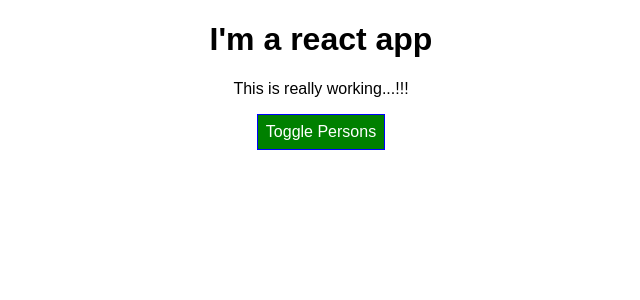
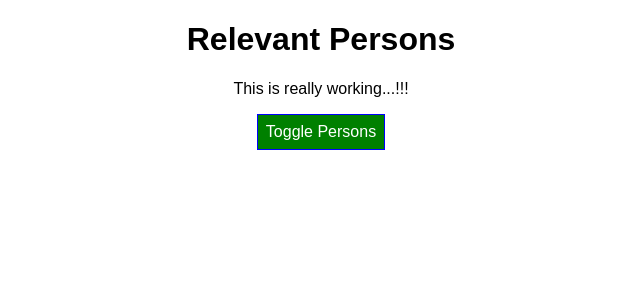
Before and after one commit to ajbaheti/PracticeReactApp, a React app: page / in a window 1280 px wide. Shown: the top 300 px of the page, without its empty margins (319-959 px from the left). Built offline with nearby package versions, Linux system fonts and the light colour scheme.

Commit message:
code restructured

```diff
--- a/src/App.css
+++ b/src/components/Cockpit/Cockpit.css
@@ -1,8 +1,4 @@
-.App {
-    text-align: center;
-}
-
-.App button {
+.Cockpit button {
     background-color: green;
     color: white;
     font: inherit;
@@ -12,16 +8,16 @@
     outline: none;
 }
 
-.App button:hover{
+.Cockpit button:hover{
     background-color: lightgreen;
     color: black;
 }
 
-.App button.Red {
+.Cockpit button.Red {
     background-color: red;
 }
 
-.App button.Red:hover {
+.Cockpit button.Red:hover {
     background-color: salmon;
     color: white;
 }
--- /dev/null
+++ b/src/components/Cockpit/Cockpit.js
@@ -0,0 +1,30 @@
+import React from 'react';
+import classes from './Cockpit.css';
+
+const Cockpit = (props) => {
+    let btnClass = '';
+    if(props.showPersons){
+        btnClass = classes.Red;
+    }
+
+    const assignedClasses = [];
+    if(props.persons.length <= 2){
+        assignedClasses.push(classes.red);
+    }
+
+    if(props.persons.length <= 1){
+        assignedClasses.push(classes.bold);
+    }
+
+    return (
+        <div className={classes.Cockpit}>
+            <h1> {props.appTitle} </h1>
+            <p className={assignedClasses.join(' ')}>This is really working...!!!</p>
+            <button
+                className={btnClass}
+                onClick={props.clicked}>Toggle Persons</button>
+        </div>
+    );
+};
+
+export default Cockpit;
--- /dev/null
+++ b/src/components/Persons/Persons.js
@@ -0,0 +1,13 @@
+import React from 'react';
+import Person from './Person/Person';
+
+const persons = (props) => props.persons.map((person,index) => {
+        return <Person
+            click={() => props.clicked(index)}
+            name={person.name}
+            age={person.age}
+            key={person.id}
+            changed={(event) => props.changed(event, person.id)} />
+    });
+
+export default persons;
--- /dev/null
+++ b/src/containers/App.css
@@ -0,0 +1,3 @@
+.App {
+    text-align: center;
+}
--- a/src/App.js
+++ b/src/containers/App.js
@@ -1,5 +1,6 @@
 import React, { Component } from 'react';
-import Person from './Person/Person';
+import Persons from '../components/Persons/Persons';
+import Cockpit from '../components/Cockpit/Cockpit';
 import classes from './App.css';
 
 class App extends Component {
@@ -43,42 +44,22 @@
     };
 
     render() {
-
         let persons = null;
-        let btnClass= '';
 
         if (this.state.showPersons) {
-            persons = (
-                <div>
-                    {this.state.persons.map((person,index) => {
-                        return <Person
-                            click={() => this.deletePersonHandler(index)}
-                            name={person.name}
-                            age={person.age}
-                            key={person.id}
-                            changed={(event) => this.nameChangeHandler(event, person.id)} />
-                    })}
-                </div>
-            );
-            btnClass = classes.Red;
-        }
-
-        const assignedClasses = [];
-        if(this.state.persons.length <= 2){
-            assignedClasses.push(classes.red);
-        }
-
-        if(this.state.persons.length <= 1){
-            assignedClasses.push(classes.bold);
+            persons = <Persons
+                persons={this.state.persons}
+                clicked={this.deletePersonHandler}
+                changed={this.nameChangeHandler} />;
         }
 
         return (
             <div className={classes.App}>
-                <h1> I'm a react app</h1>
-                <p className={assignedClasses.join(' ')}>This is really working...!!!</p>
-                <button
-                    className={btnClass}
-                    onClick={this.togglePersonHandler}>Toggle Persons</button>
+                <Cockpit
+                    appTitle={this.props.title}
+                    persons={this.state.persons}
+                    showPersons={this.state.showPersons}
+                    clicked={this.togglePersonHandler} />
                 {persons}
             </div>
         );
--- a/src/index.js
+++ b/src/index.js
@@ -1,8 +1,8 @@
 import React from 'react';
 import ReactDOM from 'react-dom';
 import './index.css';
-import App from './App';
+import App from './containers/App';
 import registerServiceWorker from './registerServiceWorker';
 
-ReactDOM.render(<App />, document.getElementById('root'));
+ReactDOM.render(<App title="Relevant Persons"/>, document.getElementById('root'));
 registerServiceWorker();
```
Also changed, not shown: src/components/Persons/Person/Person.css (renamed from src/Person/Person.css), src/components/Persons/Person/Person.js (renamed from src/Person/Person.js), 1 other file (tests, documents, lock files or other folders).
